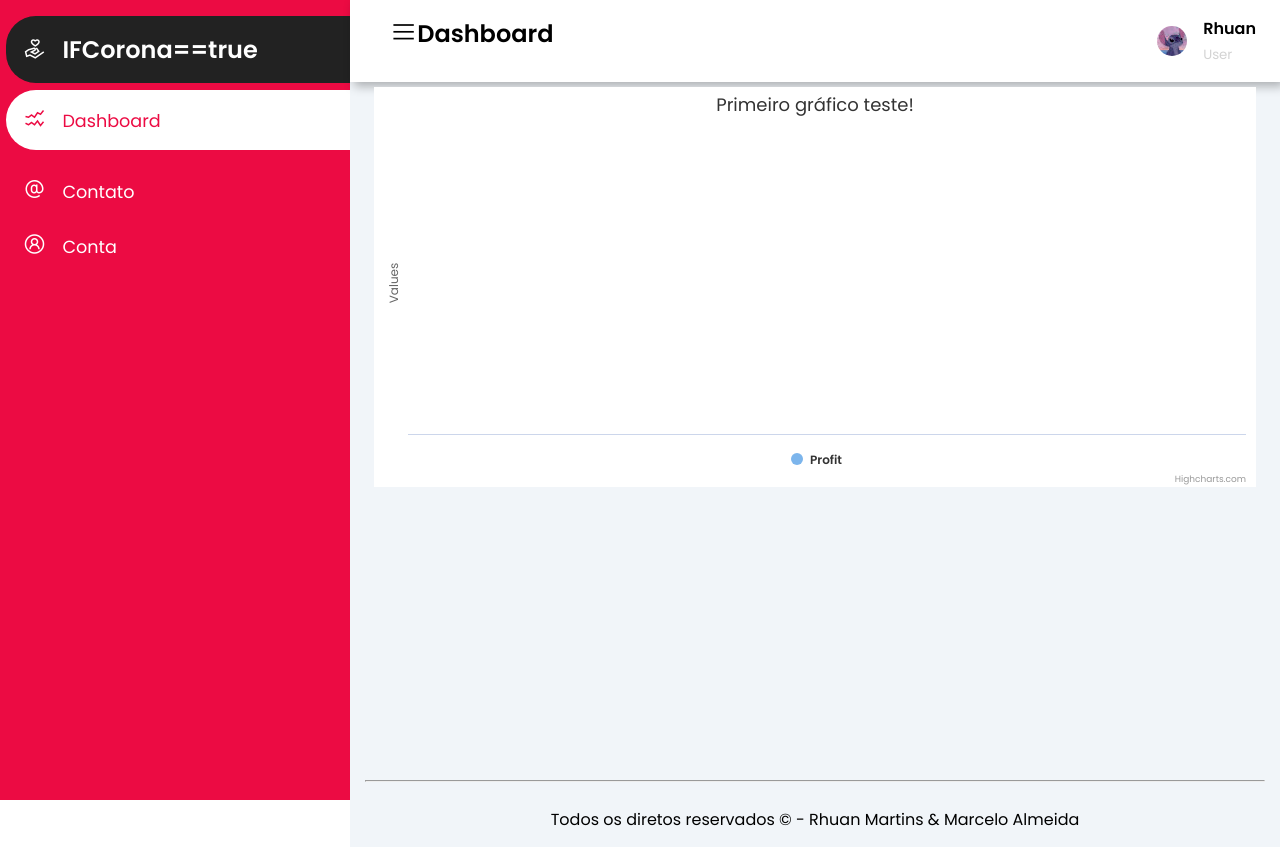
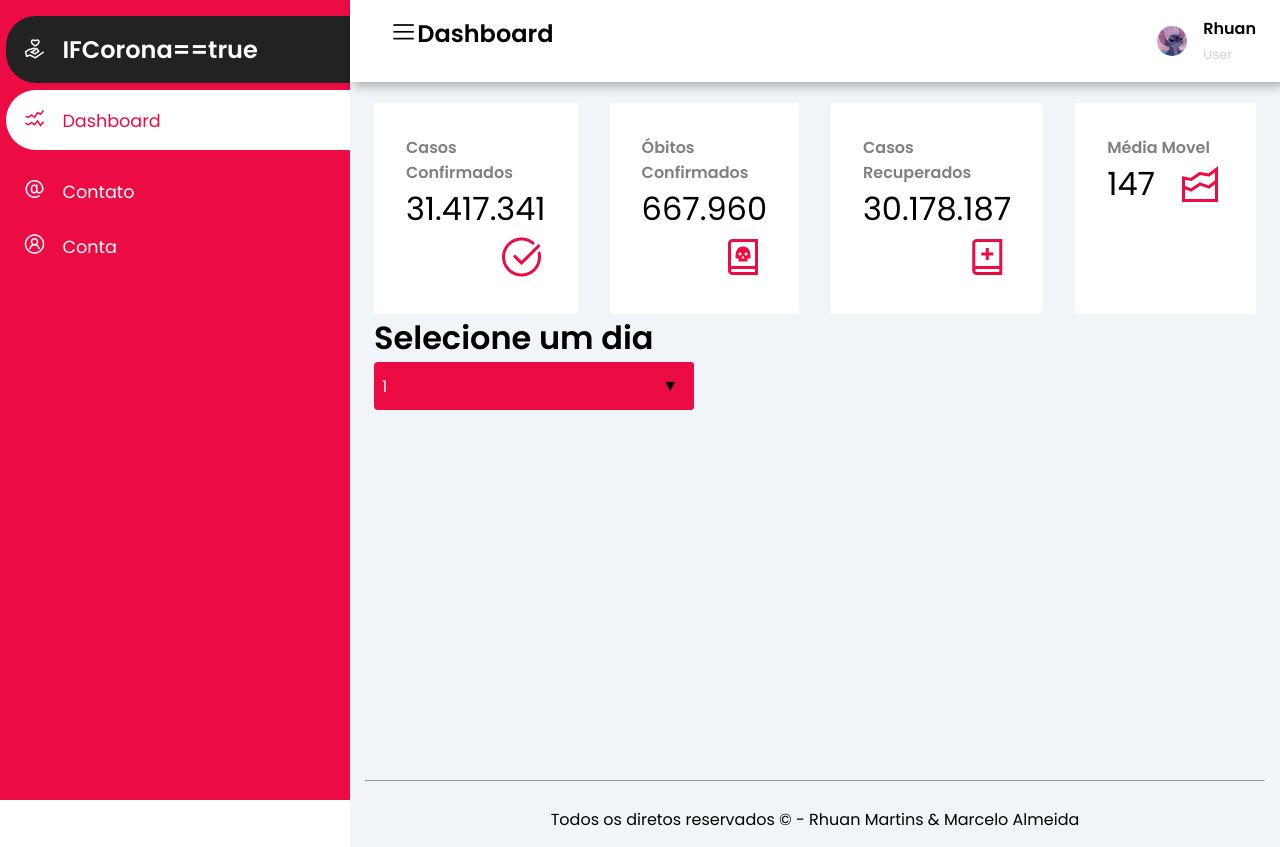
Before and after one commit to RhuanGabriel1/projeto-ifcorona, a React (Create React App) app in the folder projeto-react/if-corona/: page / in a window 1280 px wide. Built offline with nearby package versions, Linux system fonts and the light colour scheme.

Commit message:
criação dos cards e um seletor para escolher o dia em questão
Co-Authored-By: Marcelo13104 <92059888+Marcelo13104@users.noreply.github.com>

```diff
--- a/projeto-react/if-corona/public/index.html
+++ b/projeto-react/if-corona/public/index.html
@@ -28,7 +28,7 @@
     -->
     <link rel="stylesheet"
       href="https://maxst.icons8.com/vue-static/landings/line-awesome/line-awesome/1.3.0/css/line-awesome.min.css"/>
-    <title>React App</title>
+    <title>Dashboard</title>
   </head>
   <body>
     <noscript>You need to enable JavaScript to run this app.</noscript>
--- /dev/null
+++ b/projeto-react/if-corona/src/components/CardSingle/CardSingle.css
@@ -0,0 +1,21 @@
+.card-single{
+    background: #fff;
+    padding: 2rem;
+    border-radius: 2px;
+}
+
+.card-single h2{
+    color: gray;
+    font-size: 1rem;
+}
+.card-single div:last-child{
+    float: right;
+}
+.card-single div:last-child span{
+    font-size: 3rem;
+    color: #ec0b43;
+}
+
+.card-single span{
+    font-size: 2rem;
+}
--- /dev/null
+++ b/projeto-react/if-corona/src/components/CardSingle/CardSingle.js
@@ -0,0 +1,19 @@
+import React from 'react';
+import "../CardSingle/CardSingle.css"
+
+
+const CardSingle = (props) =>{
+
+    return(
+        <div className="card-single">
+            <h2>{props.title}</h2>
+            <span>{props.value}</span>
+            <div>
+                <span className={props.class}></span>
+            </div>
+        </div>
+    )
+}
+
+
+export default CardSingle;
--- /dev/null
+++ b/projeto-react/if-corona/src/components/Cards/Cards.css
@@ -0,0 +1,6 @@
+.cards{
+    display: grid;
+    grid-template-columns: repeat(4, 1fr);
+    grid-gap: 2rem;
+    margin-top: 1rem;
+}
--- /dev/null
+++ b/projeto-react/if-corona/src/components/Cards/Cards.js
@@ -0,0 +1,19 @@
+import React from 'react';
+import "../Cards/Cards.css"
+import CardSingle from '../CardSingle/CardSingle';
+
+
+const Cards = (props) =>{
+
+    return(
+        <div className="cards">
+                <CardSingle title="Casos Confirmados" value="31.417.341" class="las la-check-circle"/>
+                <CardSingle title="Óbitos Confirmados" value="667.960" class="las la-book-dead"/>
+                <CardSingle title="Casos Recuperados" value="30.178.187" class="las la-book-medical"/>
+                <CardSingle title="Média Movel" value="147" class="las la-chart-area"/>
+        </div>
+    )
+}
+
+
+export default Cards;
--- /dev/null
+++ b/projeto-react/if-corona/src/components/DaySelection/DaySelection.css
@@ -0,0 +1,46 @@
+h1{
+}
+
+select {
+    -webkit-appearance:none;
+    -moz-appearance:none;
+    -ms-appearance:none;
+    appearance:none;
+    outline:0;
+    box-shadow:none;
+    border:0!important;
+    background: #ec0b43;
+    background-image: none;
+    flex: 1;
+    padding: 0 .5em;
+    color:#fff;
+    cursor:pointer;
+    font-size: 1em;
+ }
+ select::-ms-expand {
+    display: none;
+ }
+ .select {
+    position: relative;
+    display: flex;
+    width: 20em;
+    height: 3em;
+    line-height: 3;
+    background: #f1f5f9;
+    overflow: hidden;
+    border-radius: .25em;
+ }
+ .select::after {
+    content: '\25BC';
+    position: absolute;
+    top: 0;
+    right: 0;
+    padding: 0 1em;
+    background:#ec0b43;
+    cursor:pointer;
+    pointer-events:none;
+    transition:.25s all ease;
+ }
+ .select:hover::after {
+    color: #fff;
+ }
--- /dev/null
+++ b/projeto-react/if-corona/src/components/DaySelection/DaySelection.js
@@ -0,0 +1,23 @@
+import React from 'react';
+import "../DaySelection/DaySelection.css"
+
+const DaySelection = (props) =>{
+
+    return(
+        //Colocar um div container para separar dos card
+        <>
+        <h1>Selecione um dia</h1>
+        <div className='select'>
+            <select>
+                <option>1</option>
+                <option>2</option>
+                <option>3</option>
+                <option>4</option>
+            </select>
+        </div>
+        </>
+    )
+}
+
+
+export default DaySelection;
--- a/projeto-react/if-corona/src/screens/home/index.js
+++ b/projeto-react/if-corona/src/screens/home/index.js
@@ -1,11 +1,15 @@
 import React from "react"
 import Page from "../../components/Page"
 import Chart from "../../components/Chart/Chart"
+import Cards from "../../components/Cards/Cards"
+import DaySelection from "../../components/DaySelection/DaySelection"
+
 const Home = ()=>{
 
     return(
         <Page sidebar="Dashboard">
-            <Chart/>
+            <Cards/>
+            <DaySelection/>
         </Page>
     )
 }
```
Also changed, not shown: projeto-react/if-corona/src/components/Chart/Teste.js (+8 -4 lines).
